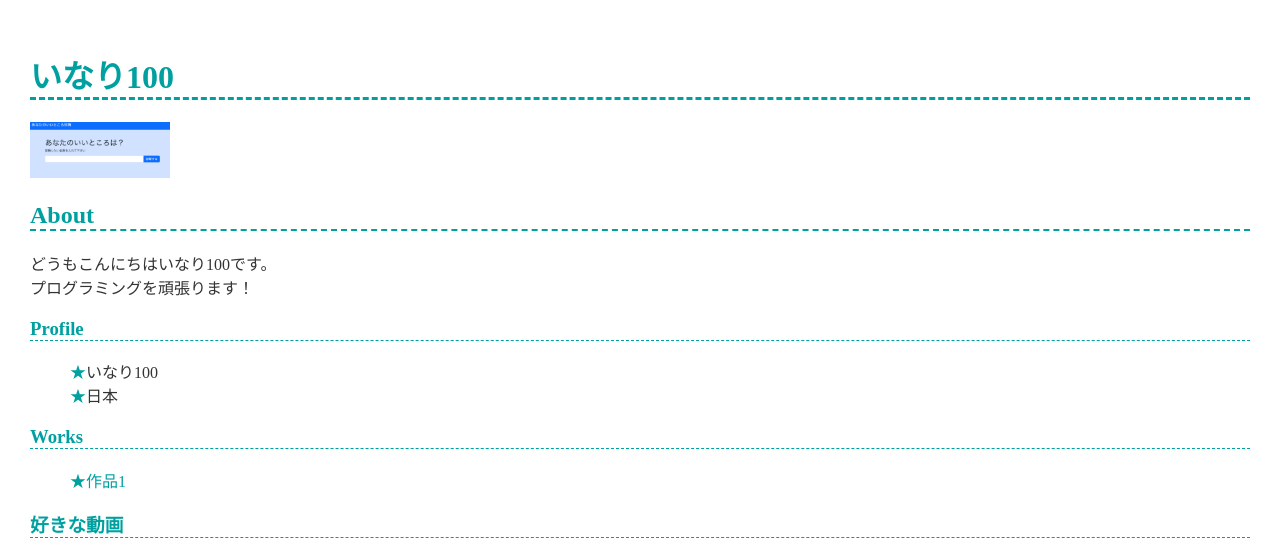
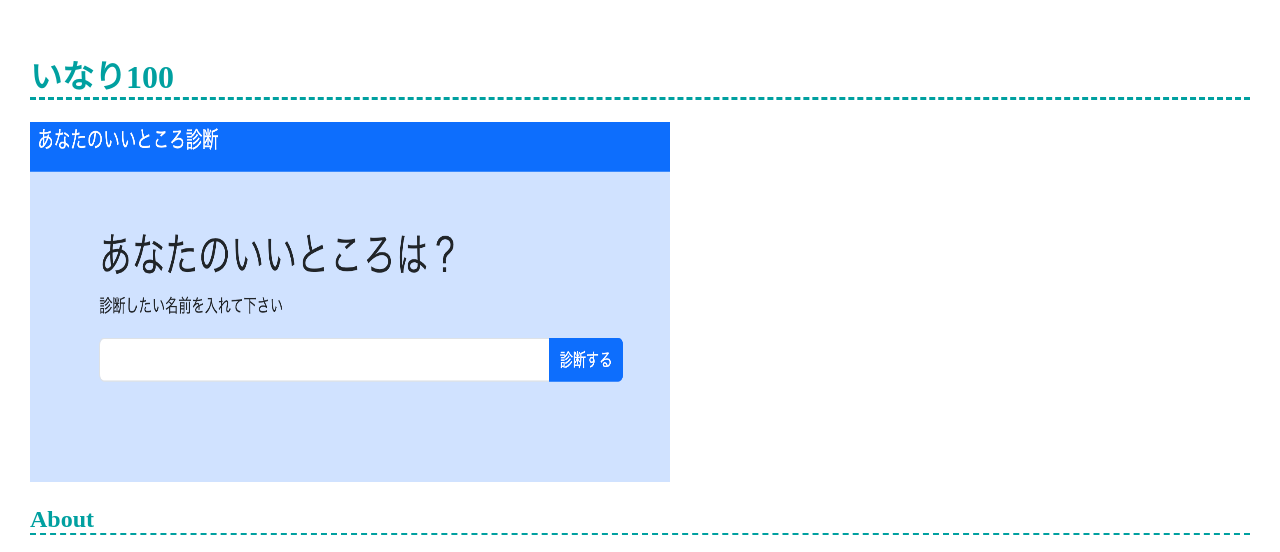
Before and after one commit to Inari100/Inari100.github.io, a plain HTML site: page index.html in a window 1280 px wide. Shown: the top 552 px of the page. Drawn offline with Linux system fonts and the light colour scheme.

Commit message:
画像の調整

```diff
--- a/index.html
+++ b/index.html
@@ -8,7 +8,7 @@
   </head>
   <body>
     <h1>いなり100</h1>
-    <img width="140" src="スクリーンショット 2023-09-25 18.23.33.png">
+    <img width="640" height="360" src="スクリーンショット 2023-09-25 18.23.33.png">
 
     <h2>About</h2>
     <p>
```
